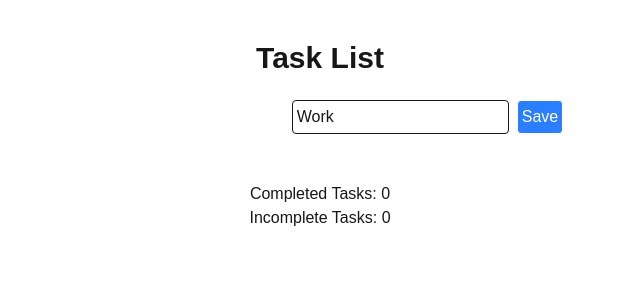
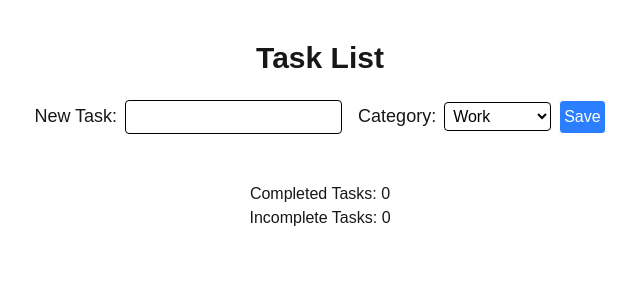
Before and after one commit to KatFoxx/CodingChallenge, a Next.js app in the folder tasklist/: page / in a window 1280 px wide. Shown: the top 300 px of the page, without its empty margins (320-960 px from the left). Built offline with nearby package versions, Linux system fonts and the light colour scheme.

Commit message:
Implement Categories and disable SSR to prevent hydration issues with dates

```diff
--- a/tasklist/app/page.tsx
+++ b/tasklist/app/page.tsx
@@ -1,4 +1,6 @@
-import TaskList from "@/components/TaskList";
+"use client";
+import dynamic from "next/dynamic";
+const TaskList = dynamic(() => import("@/components/TaskList"), { ssr: false });
 
 export default function Home() {
   return (
--- a/tasklist/components/TaskList.tsx
+++ b/tasklist/components/TaskList.tsx
@@ -1,17 +1,33 @@
 "use client";
-import React, { useState, useEffect } from "react";
-import { Task } from "@/types";
-import { TaskCategory } from "@/types";
+import React, { useState, useEffect, use } from "react";
+import { Task, TASK_CATEGORIES } from "@/types";
+import { TaskCategory, SerializedTask } from "@/types";
 
 const TaskList = () => {
-    {/* State management for tasks and form inputs */ }
-    const [tasks, setTasks] = useState<Task[]>([]);
+    // State management for tasks and form inputs
+    const [tasks, setTasks] = useState<Task[]>(() => {
+        try {
+            const saved = localStorage.getItem("tasks");
+            if (!saved) return [];
+
+            const parsed = JSON.parse(saved) as SerializedTask[];
+
+            return parsed.map((t) => ({
+                ...t,
+                createdAt: new Date(t.createdAt),
+            }));
+
+        } catch (err) {
+            console.error("Local storage error:", err);
+            return [];
+        }
+    });
     const [newDescription, setNewDescription] = useState("");
     const [editingId, setEditingId] = useState<string | null>(null);
     const [editingDescription, setEditingDescription] = useState("");
     const [category, setCategory] = useState<TaskCategory>("Work");
 
-    {/* Handlers for form inputs and task actions */ }
+    // Handlers for form inputs and task actions
     const handleChange = (e: React.ChangeEvent<HTMLInputElement>) => {
         setNewDescription(e.target.value);
     };
@@ -26,41 +42,35 @@ const TaskList = () => {
             urgent: false,
             category: category,
         };
-        setTasks(prev => [...prev, newTask]);
+        setTasks((prev) => [...prev, newTask]);
         setNewDescription("");
     };
     const handleDelete = (id: string) => {
-        setTasks(prev => prev.filter(task => task.id !== id));
+        setTasks((prev) => prev.filter((task) => task.id !== id));
     };
     const handleToggleComplete = (id: string) => {
-        setTasks(prev =>
-            prev.map(task =>
-                task.id === id ? { ...task, completed: !task.completed, urgent: false }
-                    : task
+        setTasks((prev) =>
+            prev.map((task) =>
+                task.id === id ? { ...task, completed: !task.completed, urgent: false } : task
             )
         );
     };
-    const handleEdit = (tasks: Task) => {
-        if (tasks.completed) return;
-        setEditingId(tasks.id);
-        setEditingDescription(tasks.description);
+    const handleEdit = (task: Task) => {
+        if (task.completed) return;
+        setEditingId(task.id);
+        setEditingDescription(task.description);
     };
     const handleEditSave = (id: string) => {
-        setTasks(prev =>
-            prev.map(task =>
-                task.id === id ? { ...task, description: editingDescription } : task
-            )
+        setTasks((prev) =>
+            prev.map((task) => (task.id === id ? { ...task, description: editingDescription } : task))
         );
         setEditingId(null);
         setEditingDescription("");
     };
-    const handleCategoryChange = (tasks: Task) => {
-        setCategory(tasks.category as TaskCategory);
-    }
     useEffect(() => {
         const interval = setInterval(() => {
-            setTasks(prev =>
-                prev.map(task =>
+            setTasks((prev) =>
+                prev.map((task) =>
                     !task.completed && !task.urgent && new Date().getTime() - task.createdAt.getTime() > 60000
                         ? { ...task, urgent: true }
                         : task
@@ -70,93 +80,105 @@ const TaskList = () => {
 
         return () => clearInterval(interval);
     }, []);
+    useEffect(() => {
+        try {
+            localStorage.setItem("tasks", JSON.stringify(tasks));
+        } catch (error) {
+            console.error("Failed to save tasks:", error);
+        }
+    }, [tasks]);
 
-    const completedCount = tasks.filter(t => t.completed).length;
+    const completedCount = tasks.filter((t) => t.completed).length;
     const incompleteCount = tasks.length - completedCount;
 
-    {/* Would be nice to change the buttons to icons if I have the time */ }
+    // Would be nice to change the buttons to icons if I have the time and add proper WCAG labels
     return (
         <main className="px-4 py-10 text-center flex flex-col min-h-screen">
             <h1 className="text-3xl font-bold mb-6">Task List</h1>
             <form onSubmit={handleSubmit} className="mb-6">
-                <input value={newDescription} onChange={handleChange} />
-                <input type="text" value={category} onChange={(e) => setCategory(e.target.value as TaskCategory)} className="ml-2 p-1 border rounded" />
+                <label htmlFor="new-task" className="text-lg font-medium">
+                    New Task:
+                </label>
+                <input
+                    id="new-task"
+                    value={newDescription}
+                    onChange={handleChange}
+                    className="ml-2 p-1 border rounded text-black bg-white"
+                    aria-label="Task Description"
+                />
+                <label htmlFor="category" className="ml-4 text-lg font-medium">
+                    Category:
+                </label>
+                <select
+                    id="category"
+                    value={category}
+                    onChange={(e) => setCategory(e.target.value as TaskCategory)}
+                    className="ml-2 p-1 border rounded text-black bg-white"
+                >
+                    {TASK_CATEGORIES.map((cat) => (
+                        <option key={cat} value={cat}>
+                            {cat.charAt(0).toUpperCase() + cat.slice(1)}
+                        </option>
+                    ))}
+                </select>
                 <input type="submit" value="Save" className="ml-2 p-1 border rounded bg-blue-500 text-white" />
             </form>
             <ul className="mb-6">
-                {tasks.map(task => (
+                {tasks.map((task) => (
                     <li
                         key={task.id}
-                        className={`mb-2 p-2 border rounded flex items-center justify-between ${task.urgent ? 'bg-red-200 text-red-700' : ''}`}
+                        className={`mb-2 p-2 border rounded flex items-center justify-between ${task.urgent ? "bg-red-200 text-red-700" : ""
+                            }`}
                     >
-
-                        <span className="w-40 text-left text-sm text-gray-500">
-                            {task.createdAt.toLocaleString()}
-                        </span>
-
+                        <span className="w-40 text-left text-sm text-gray-500">{task.createdAt.toLocaleString()}</span>
 
                         <span className="flex-1 text-center px-4">
                             {editingId === task.id ? (
                                 <div className="flex items-center">
                                     <input
                                         value={editingDescription}
-                                        onChange={e => setEditingDescription(e.target.value)}
+                                        onChange={(e) => setEditingDescription(e.target.value)}
                                         className="border p-1 rounded w-full"
                                     />
-                                    <button
-                                        onClick={() => handleEditSave(task.id)}
-                                        className="ml-2 p-1 border rounded bg-green-500 text-white"
-                                    >
+                                    <button onClick={() => handleEditSave(task.id)} className="ml-2 p-1 border rounded bg-green-500 text-white">
                                         Save
                                     </button>
                                 </div>
                             ) : (
-                                <><span
-                                    style={{
-                                        textDecoration: task.completed ? "line-through" : "none",
-                                        cursor: task.completed ? "default" : "pointer"
-                                    }}
-                                >
-                                    {task.description}
-                                </span><span className="ml-2">{task.category}</span>
-                                    {task.urgent ? (
-                                        <span className="ml-2 text-red-700 font-bold">Urgent</span>) : null}
+                                <>
+                                    <span
+                                        style={{
+                                            textDecoration: task.completed ? "line-through" : "none",
+                                            cursor: task.completed ? "default" : "pointer",
+                                        }}
+                                    >
+                                        {task.description}
+                                    </span>
+                                    <span className="ml-2">{task.category}</span>
+                                    {task.urgent ? <span className="ml-2 text-red-700 font-bold">Urgent</span> : null}
                                 </>
                             )}
                         </span>
 
-
-                        <span className="flex items-center gap-2" >
+                        <span className="flex items-center gap-2">
                             {!task.completed && editingId !== task.id && (
-                                <button
-                                    onClick={() => handleEdit(task)}
-                                    className="p-1 border rounded bg-yellow-500 text-white"
-                                >
+                                <button onClick={() => handleEdit(task)} className="p-1 border rounded bg-yellow-500 text-white">
                                     Edit
                                 </button>
                             )}
-                            <button
-                                onClick={() => handleDelete(task.id)}
-                                className="p-1 border rounded bg-red-500 text-white"
-                            >
+                            <button onClick={() => handleDelete(task.id)} className="p-1 border rounded bg-red-500 text-white">
                                 Delete
                             </button>
-                            <input
-                                type="checkbox"
-                                checked={task.completed}
-                                onChange={() => handleToggleComplete(task.id)}
-                                className="ml-2"
-                            />
+                            <input type="checkbox" checked={task.completed} onChange={() => handleToggleComplete(task.id)} className="ml-2" />
                         </span>
                     </li>
-                ))
-                }
-            </ul >
+                ))}
+            </ul>
             <div>
                 <p>Completed Tasks: {completedCount}</p>
                 <p>Incomplete Tasks: {incompleteCount}</p>
             </div>
-        </main >
-    )
-}
+        </main>
+    );
+};
 export default TaskList;
--- a/tasklist/types.ts
+++ b/tasklist/types.ts
@@ -10,3 +10,7 @@ export type Task = {
     urgent: boolean;
     category: TaskCategory;
 };
+
+export type SerializedTask = Omit<Task, "createdAt"> & {
+    createdAt: string;
+};
```
